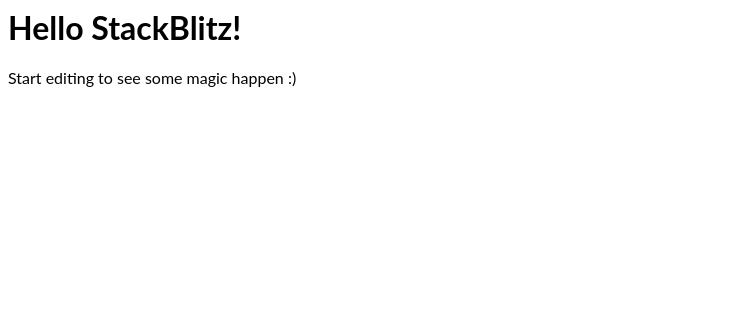
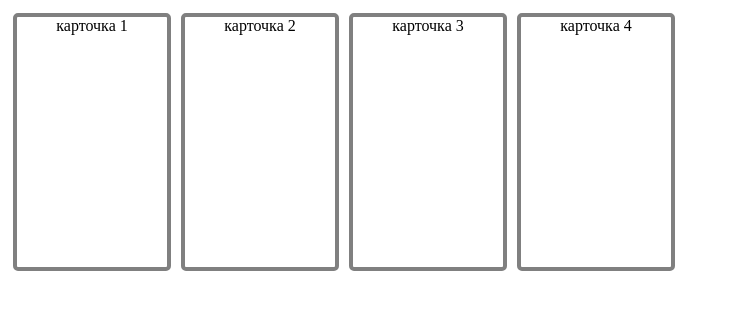
Before and after one commit to aleksei-gazov/drag_and_drop_react, a React (Create React App) app: page / in a window 1280 px wide. Shown: the top 310 px of the page, without its empty margins (0-729 px from the left). Built offline with nearby package versions, Linux system fonts and the light colour scheme.

Commit message:
initial data

```diff
--- a/App.tsx
+++ b/App.tsx
@@ -2,10 +2,48 @@
 import './style.css';
 
 export default function App() {
+
+const [cardList, setCardList] = React.useState([
+  {id: 1, order: 1, text: 'карточка 1'},
+  {id: 2, order: 2, text: 'карточка 2'},
+  {id: 3, order: 3, text: 'карточка 3'},
+  {id: 4, order: 4, text: 'карточка 4'},
+])
+
+const onDropTodo = (e) => {
+
+}
+const onDragOverTodo = (e) => {
+
+}
+const dragStartTodo = (e) => {
+
+}
+const dragEndTodo = (e) => {
+
+}
+const onDragTodo = (e) => {
+
+}
+
+
   return (
-    <div>
-      <h1>Hello StackBlitz!</h1>
-      <p>Start editing to see some magic happen :)</p>
+    <div className='container'>
+      {cardList.map(i=> {
+        return (
+          <div
+          className='card'
+          id={i.id}
+          key={i.id}
+          draggable
+          onDrop={e => onDropTodo(e)}
+          onDragOver={e => onDragOverTodo(e)}
+          onDragStart ={(e)=> dragStartTodo(e)}
+          onDragEnd ={(e)=> dragEndTodo(e)}
+          onDrag={e => onDragTodo(e, card)}
+          >{i.text}</div>
+        )
+      })}
     </div>
   );
 }
--- a/style.css
+++ b/style.css
@@ -1,3 +1,16 @@
-h1, p {
-  font-family: Lato;
+.container {
+  display: flex;
+  flex-direction: row;
 }
+
+.card {
+  width: 150px;
+  height: 250px;
+  border: 4px solid gray;
+  display: flex;
+  text-align: center;
+  justify-content: center;
+  margin: 5px;
+  cursor: grab;
+  border-radius: 5px;
+}
```
